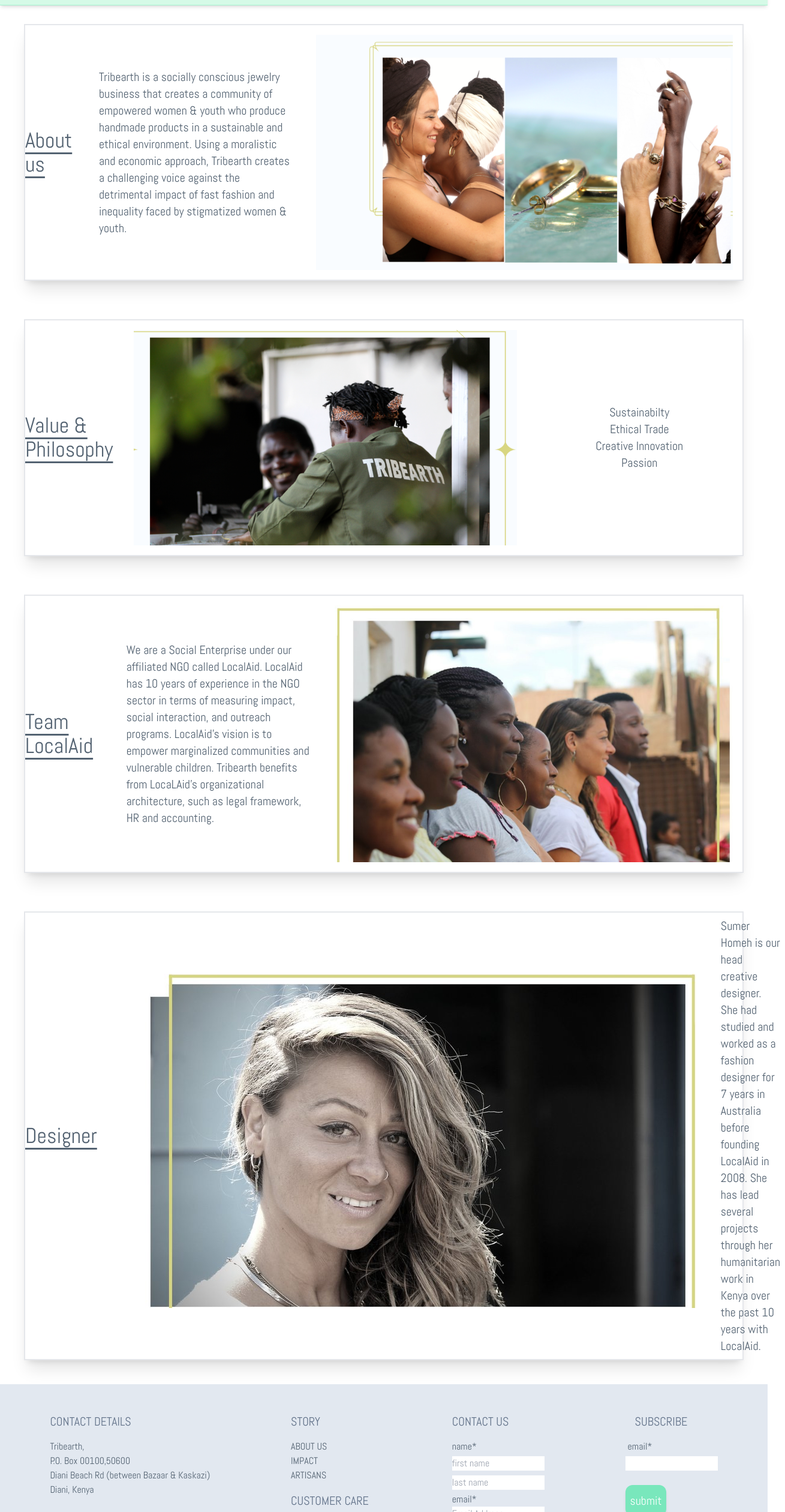
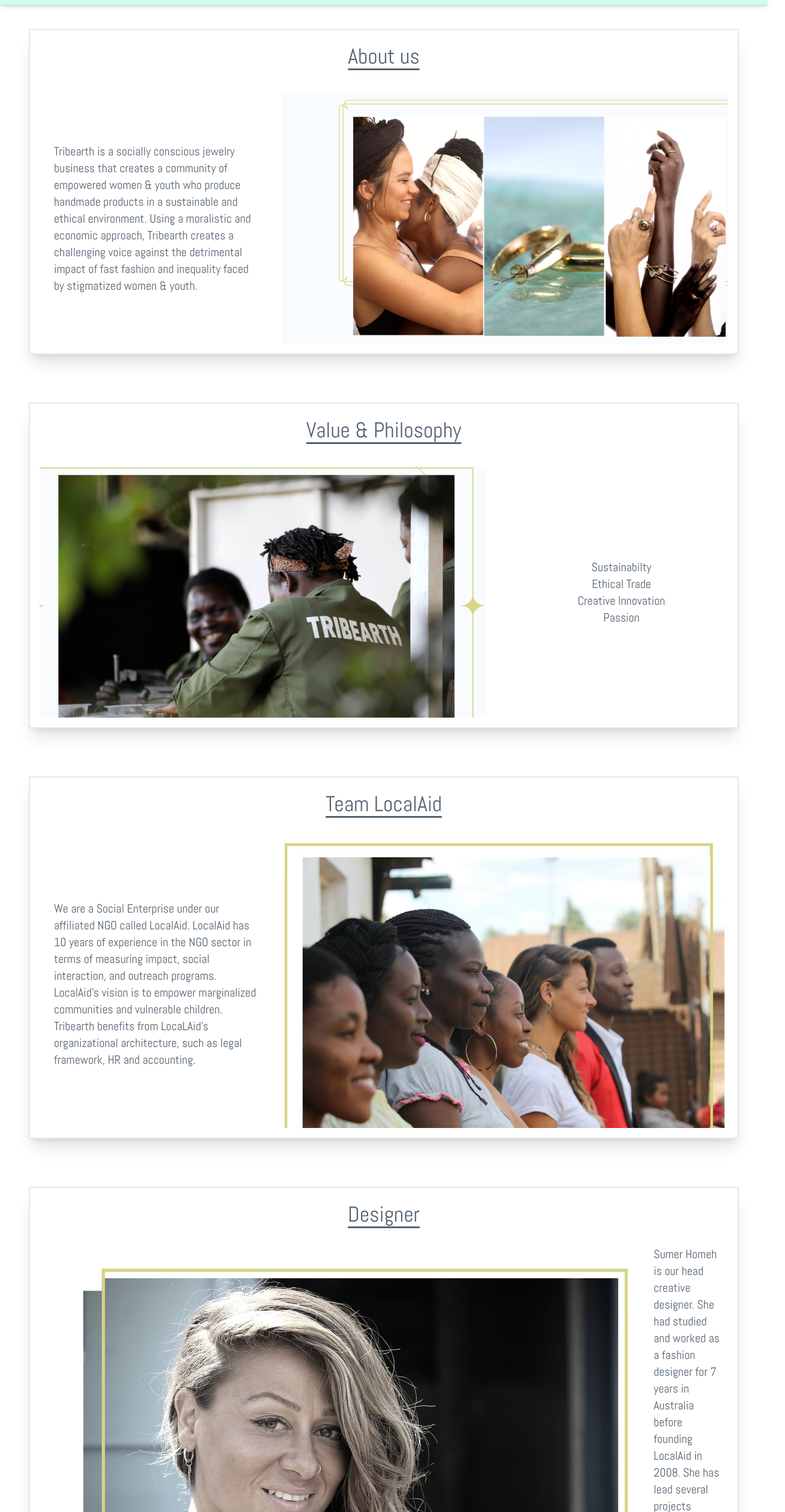
Before and after one commit to MatthewsRicky/tribearth, a React (Vite) app in the folder tribearth/: page /Story in a window 1280 px wide. Shown: the part 80-2600 px from the top of the page at 60% size, 1309 px wide, since content can reach past the window. Built offline with nearby package versions, Linux system fonts and the light colour scheme; a web font is replaced by a local one.

Commit message:
Update Story.jsx

```diff
--- a/tribearth/src/pages/Story.jsx
+++ b/tribearth/src/pages/Story.jsx
@@ -13,10 +13,12 @@ function Storypage() {
       <div className='flex flex-col justify-around pt-20'>
 
         <div className='flex flex-col p-2'>
-          <div className='flex justify-between items-center h-full flex-col md:flex-row m-8 bg-transparent border-2 shadow-xl'>
+          <div className='border-2 shadow-xl m-10'>
             <div className='flex'>
               <h1 className="text-4xl bold underline underline-offset-8 py-4 mx-auto my-2">About us</h1>
             </div>
+            <div className='flex justify-between items-center h-full flex-col md:flex-row bg-transparent'>
+
               <p className=" p-2 text-xl text-left w-full bold ml-8 mx-4 md:w-[40%]">
                 Tribearth is a socially conscious jewelry business that creates a community of empowered women & youth who produce handmade products in a sustainable and ethical environment. Using a moralistic and economic approach, Tribearth creates a challenging voice against the detrimental impact of fast fashion and inequality faced by stigmatized women & youth.
               </p>
@@ -31,11 +33,13 @@ function Storypage() {
                   src={Abouthero} alt="/" />
               </div>
             </div>
+          </div>
 
-          <div className='flex justify-between items-center h-full flex-col md:flex-row m-8 bg-transparent border-2 shadow-xl'>
+          <div className='border-2 shadow-xl m-10'>
             <div className='flex'>
               <h1 className="text-4xl bold underline underline-offset-8 py-4 mx-auto my-2">Value & Philosophy</h1>
             </div>
+            <div className='flex justify-between items-center h-full flex-col md:flex-row bg-transparent'>
               <div className="flex p-4">
                 <img
                   style={{
@@ -55,10 +59,13 @@ function Storypage() {
               </div>
 
             </div>
-          <div className='flex justify-between items-center h-full flex-col md:flex-row m-8 bg-transparent border-2 shadow-xl'>
+          </div>
+
+          <div className='border-2 shadow-xl m-10'>
             <div className='flex'>
               <h1 className="text-4xl bold underline underline-offset-8 py-4 mx-auto my-2">Team LocalAid</h1>
             </div>
+            <div className='flex justify-between items-center h-full flex-col md:flex-row bg-transparent'>
               <p className=" p-2 text-xl text-left w-full bold ml-8 mx-4 md:w-[40%]">
                 We are a Social Enterprise under our affiliated NGO called LocalAid. LocalAid has 10 years of experience in the NGO sector in terms of measuring impact, social interaction, and outreach programs. LocalAid's vision is to empower marginalized communities and vulnerable children. Tribearth benefits from LocaLAid's organizational architecture, such as legal framework, HR and accounting.
               </p>
@@ -73,10 +80,13 @@ function Storypage() {
                   src={Localaid} alt="/" />
               </div>
             </div>
-          <div className='flex justify-between items-center h-full flex-col md:flex-row m-8 bg-transparent border-2 shadow-xl'>
+          </div>
+
+          <div className='border-2 shadow-xl m-10'>
             <div className='flex'>
               <h1 className="text-4xl bold underline underline-offset-8 py-4 mx-auto my-2">Designer</h1>
             </div>
+            <div className='flex justify-between items-center h-full flex-col md:flex-row bg-transparent'>
               <img
                 style={{
                   width: 'auto',
@@ -87,6 +97,8 @@ function Storypage() {
                 Sumer Homeh is our head creative designer. She had studied and worked as a fashion designer for 7 years in Australia before founding LocalAid in 2008. She has lead several projects through her humanitarian work in Kenya over the past 10 years with LocalAid.
               </p>
             </div>
+          </div>
+
 
         </div>
       </div>
```
Lines whose indentation alone changed are shown as unchanged.
